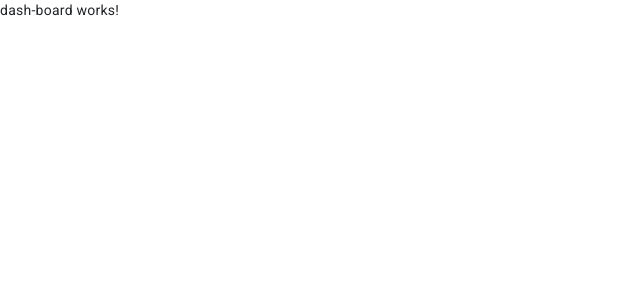
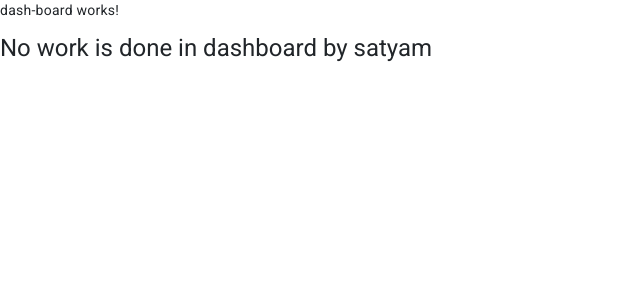
Before and after one commit to singh1212023/DeployFrontEnd, an Angular app: page /dash in a window 1280 px wide. Shown: the top 300 px of the page, without its empty margins (0-640 px from the left). Built offline with nearby package versions, Linux system fonts and the light colour scheme.

Commit message:
SatyamChanges

```diff
--- a/src/app/dash-board/dash-board.component.html
+++ b/src/app/dash-board/dash-board.component.html
@@ -1 +1,3 @@
 <p>dash-board works!</p>
+
+<h1>No work is done in dashboard by satyam</h1>
--- a/src/app/dash-board/dash-board.component.ts
+++ b/src/app/dash-board/dash-board.component.ts
@@ -7,4 +7,6 @@ import { Component } from '@angular/core';
 })
 export class DashBoardComponent {
 
+
+  //no work done in dashboard by satyam
 }
--- a/src/app/login/login.component.html
+++ b/src/app/login/login.component.html
@@ -101,8 +101,7 @@
   </div>
 </section>
 
-
-
-
 <!-- <p class="text-center text-muted mt-5 mb-0">Have already an account? <a href="#!"
                     class="fw-bold text-body"><u>Login here</u></a></p> -->
+
+                    <!-- <h1>No work is done in Login by satyam</h1> -->
--- a/src/app/login/login.component.ts
+++ b/src/app/login/login.component.ts
@@ -122,3 +122,4 @@ export class LoginComponent {
 
     // code to pull from any other branches using command
 }
+// <h1>No work is done in Login by satyam</h1>
```
